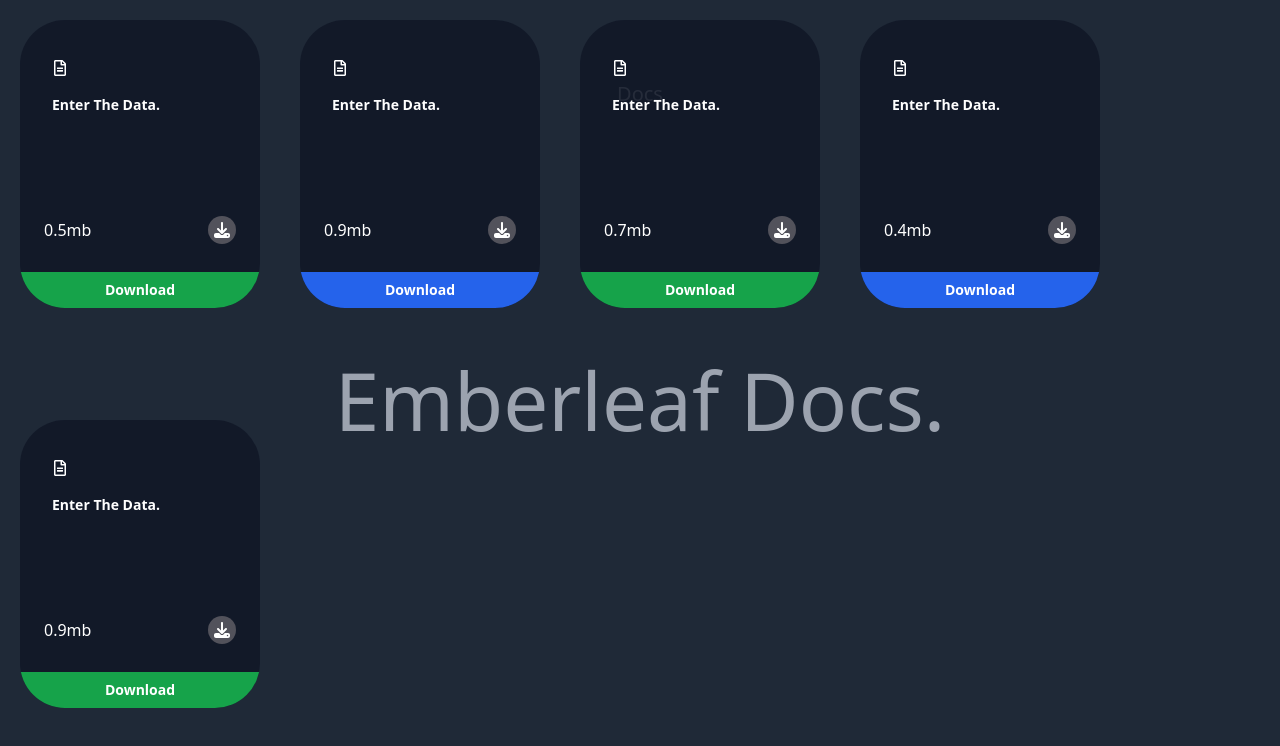
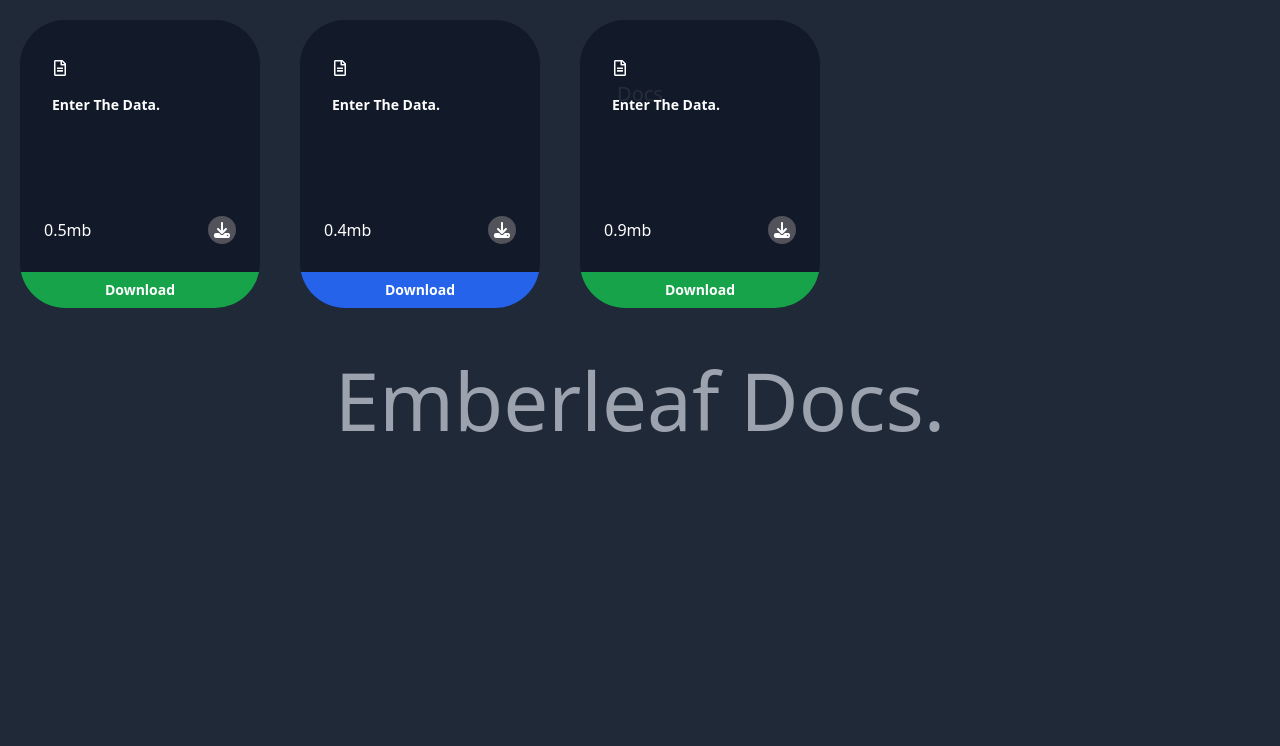
Before and after one commit to Yashraghuvans/Emberleaf-Docs, a Next.js app: page / in a window 1280 px wide. Shown: the top 746 px of the page. Built offline with nearby package versions, Linux system fonts and the light colour scheme.

Commit message:
Update down.js

```diff
--- a/app/components/down.js
+++ b/app/components/down.js
@@ -9,26 +9,6 @@ const Down = () => {
         {
             title: 'Enter The Data.',
             size: '0.5mb',
-            close: false,
-            tag: {
-                isOpen: true,
-                tagTitle: 'Download',
-                tagColor: 'bg-green-400'
-            }
-        },
-        {
-            title: 'Enter The Data.',
-            size: '0.9mb',
-            close: false,
-            tag: {
-                isOpen: true,
-                tagTitle: 'Download',
-                tagColor: 'bg-blue-400'
-            }
-        },
-        {
-            title: 'Enter The Data.',
-            size: '0.7mb',
             close: false,
             tag: {
                 isOpen: true,
```
